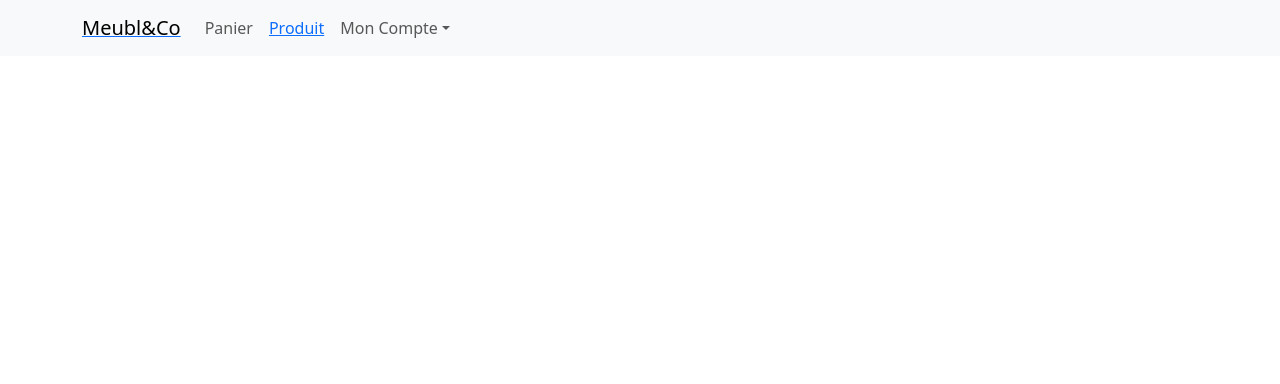
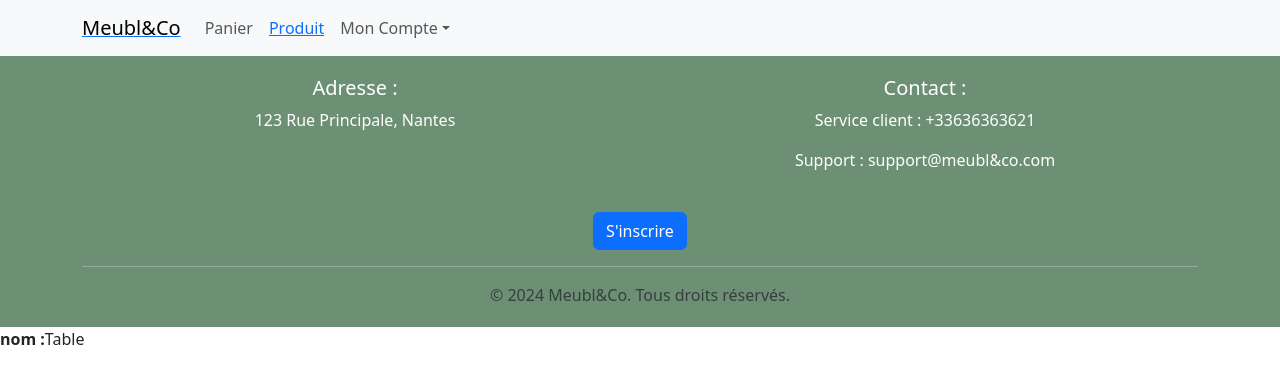
Before and after one commit to adatechschool/projet-collectif-plateforme-de-vente-de-meubles-meubl-co, a React (Create React App) app in the folder front/: page / in a window 1280 px wide. Shown: the top 384 px of the page. Built offline with nearby package versions, Linux system fonts and the light colour scheme.

Commit message:
ajout tableau produits

```diff
--- a/front/src/pages/Home.jsx
+++ b/front/src/pages/Home.jsx
@@ -1,11 +1,23 @@
 import Header from '../components/Header';
+import Product from './Produit';
+
 
 const Home = () => {
+    const meubles = [
+        { id: 1, name: 'Table', type: 'Dining', price: 150 },
+        // { id: 2, name: 'Chair', type: 'Office', price: 80 },
+        // { id: 3, name: 'Sofa', type: 'Living Room', price: 300 },
+        // { id: 4, name: 'Bed', type: 'Bedroom', price: 400 },
+    ]
     return (
         <div>
             <Header/>
+            <Product></Product>
+            <p> <strong>nom :</strong>{meubles[0].name}</p>
         </div>
+
     );
+
 };
 
 export default Home;
```
Also changed, not shown: front/src/components/Home.js (added, +17 -0 lines), front/src/components/Product.js (added, +11 -0 lines).
